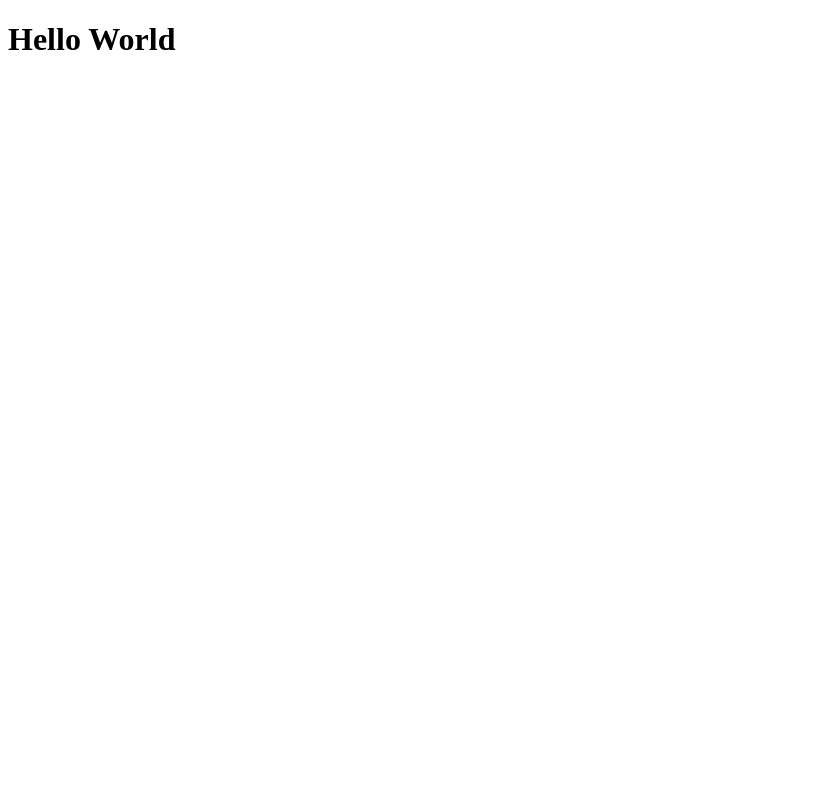
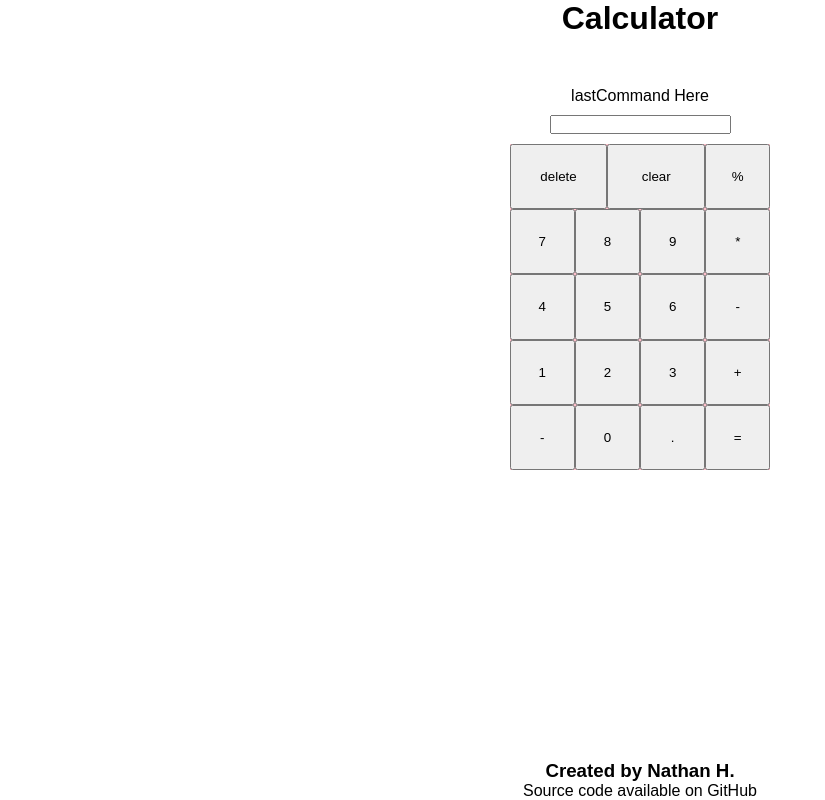
Before and after one commit to nhowardiit/odin-calculator, a plain HTML site: page index.html in a window 1280 px wide. Shown: the whole page, without its empty margins (0-825 px from the left). Drawn offline with Linux system fonts and the light colour scheme.

Commit message:
basic html and css layout

```diff
--- a/index.html
+++ b/index.html
@@ -8,6 +8,39 @@
         <script src="script.js" defer></script>
     </head>
     <body>
-        <h1>Hello World</h1>
+        <header>
+            <h1>Calculator</h1>
+        </header>
+        <main>
+            <div class="calc">
+                <p class="lastCommand">lastCommand Here</p>
+                <input type="text" name="screen" id="screen" />
+                <div class="buttons">
+                    <button class="delete" title="delete">delete</button>
+                    <button class="clear" title="clear">clear</button>
+                    <button class="divide" title="divide">%</button>
+                    <button class="seven" title="seven">7</button>
+                    <button class="eight" title="eight">8</button>
+                    <button class="nine" title="nine">9</button>
+                    <button class="multiply" title="multiply">*</button>
+                    <button class="four" title="four">4</button>
+                    <button class="five" title="five">5</button>
+                    <button class="six" title="six">6</button>
+                    <button class="subtract" title="subtract">-</button>
+                    <button class="one" title="one">1</button>
+                    <button class="two" title="two">2</button>
+                    <button class="three" title="three">3</button>
+                    <button class="add" title="add">+</button>
+                    <button class="negitive" title="negitive">-</button>
+                    <button class="zero" title="zero">0</button>
+                    <button class="decimal" title="decimal">.</button>
+                    <button class="equal" title="equal">=</button>
+                </div>
+            </div>
+        </main>
+        <footer>
+            <h3>Created by Nathan H.</h3>
+            <a href="https://github.com/nhowardiit/odin-calculator">Source code available on GitHub</a>
+        </footer>
     </body>
 </html>
--- a/style.css
+++ b/style.css
@@ -0,0 +1,66 @@
+* {
+    font-family: Arial, Helvetica, sans-serif;
+    box-sizing: border-box;
+    margin: 0;
+    padding: 0;
+}
+
+a {
+    text-decoration: none;
+    color: black;
+}
+
+body {
+    display: flex;
+    flex-direction: column;
+    justify-content: center;
+    align-content: stretch;
+    text-align: center;
+    height: 100vh;
+}
+
+header {
+    flex: 0;
+}
+
+main {
+    margin-top: 50px;
+    flex: 1;
+
+    display: flex;
+    justify-content: center;
+    align-content: stretch;
+    text-align: center;
+}
+
+.calc {
+    max-width: 1000px;
+}
+
+input {
+    margin-top: 10px;
+    flex-basis: 100%;
+}
+
+.buttons {
+    margin-top: 10px;
+    background-color: pink;
+    display: flex;
+    flex-wrap: wrap;
+    /* gap: 5px; */
+}
+
+button {
+    flex-basis: 25%;
+    aspect-ratio: 1/1;
+}
+
+.delete,
+.clear {
+    flex-basis: 37.5%;
+    aspect-ratio: 2/1;
+}
+
+footer {
+    flex: 0;
+}
```
